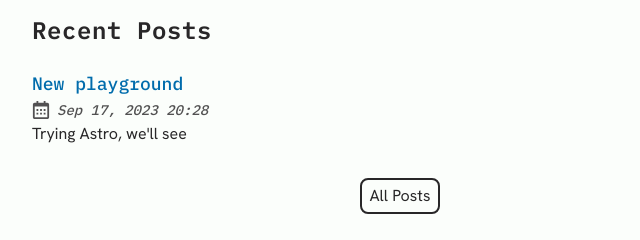
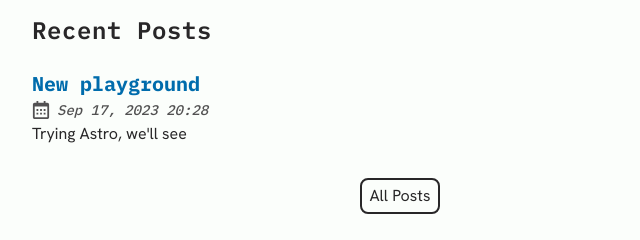
Before and after one commit to mdmrk/animus, an Astro site: page / in a window 1280 px wide. Shown: the part 341-581 px from the top of the page, 240-880 px from the left. Built offline with nearby package versions, Linux system fonts and the light colour scheme; Astro itself is replaced by a stand-in of ours.

Commit message:
style: title style

```diff
--- a/src/components/Card.tsx
+++ b/src/components/Card.tsx
@@ -20,13 +20,14 @@ export default function Card({ href, frontmatter, secHeading = true }: Props) {
     <li className="my-6">
       <a
         href={href}
-        className="inline-block text-lg font-medium text-skin-accent decoration-dashed underline-offset-4 focus-visible:no-underline focus-visible:underline-offset-0"
+        className="inline-block text-lg text-skin-accent decoration-dashed underline-offset-4 focus-visible:no-underline focus-visible:underline-offset-0"
       >
-        {secHeading ? (
-          <h2 {...headerProps}>{title}</h2>
-        ) : (
-          <h3 {...headerProps}>{title}</h3>
-        )}
+        <h1
+          className="
+    text-xl font-black text-skin-accent"
+        >
+          {frontmatter.title}
+        </h1>
       </a>
       <Datetime datetime={pubDatetime} />
       <p>{description}</p>
--- a/src/layouts/Layout.astro
+++ b/src/layouts/Layout.astro
@@ -66,7 +66,7 @@ const socialImageURL = new URL(
     <link rel="preconnect" href="https://fonts.googleapis.com" />
     <link rel="preconnect" href="https://fonts.gstatic.com" crossorigin />
     <link
-      href="https://fonts.googleapis.com/css2?family=Hanken+Grotesk:ital,wght@400;500;600;700&family=IBM+Plex+Mono:ital,wght@0,400;0,500;0,600;0,700&display=swap"
+      href="https://fonts.googleapis.com/css2?family=Hanken+Grotesk:ital,wght@400;500;600;700&family=IBM+Plex+Mono:ital,wght@0,400;0,500;0,600;0,700;0,900&display=swap"
       rel="stylesheet"
     />
 
--- a/src/layouts/PostDetails.astro
+++ b/src/layouts/PostDetails.astro
@@ -58,7 +58,7 @@ const ogUrl = new URL(ogImage ? ogImage : `${post.slug}.png`, Astro.url.origin)
     @apply mx-auto w-full max-w-3xl px-4 pb-12;
   }
   .post-title {
-    @apply text-2xl font-semibold text-skin-accent;
+    @apply text-2xl font-black text-skin-accent;
   }
   .tags-container {
     @apply my-8;
--- a/src/styles/base.css
+++ b/src/styles/base.css
@@ -63,7 +63,7 @@
   }
   .prose {
     @apply prose-headings:!mb-3 prose-headings:!text-skin-base
-    prose-h3:italic prose-p:!text-skin-base
+    prose-p:!text-skin-base
     prose-a:!text-skin-base prose-a:!decoration-dashed prose-a:underline-offset-8
     hover:prose-a:text-skin-accent prose-blockquote:!border-l-skin-accent
     prose-blockquote:border-opacity-50 prose-blockquote:opacity-80
```
